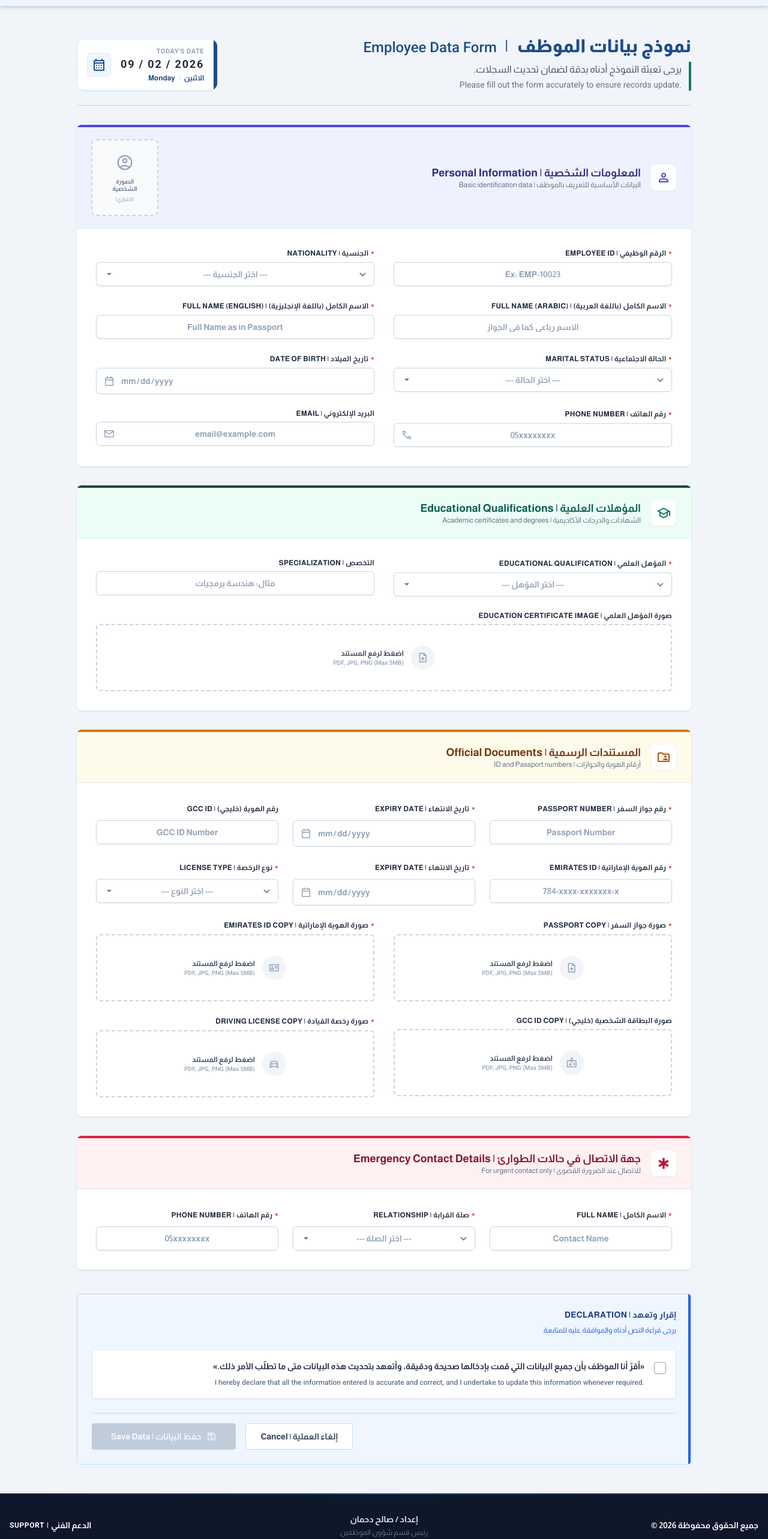
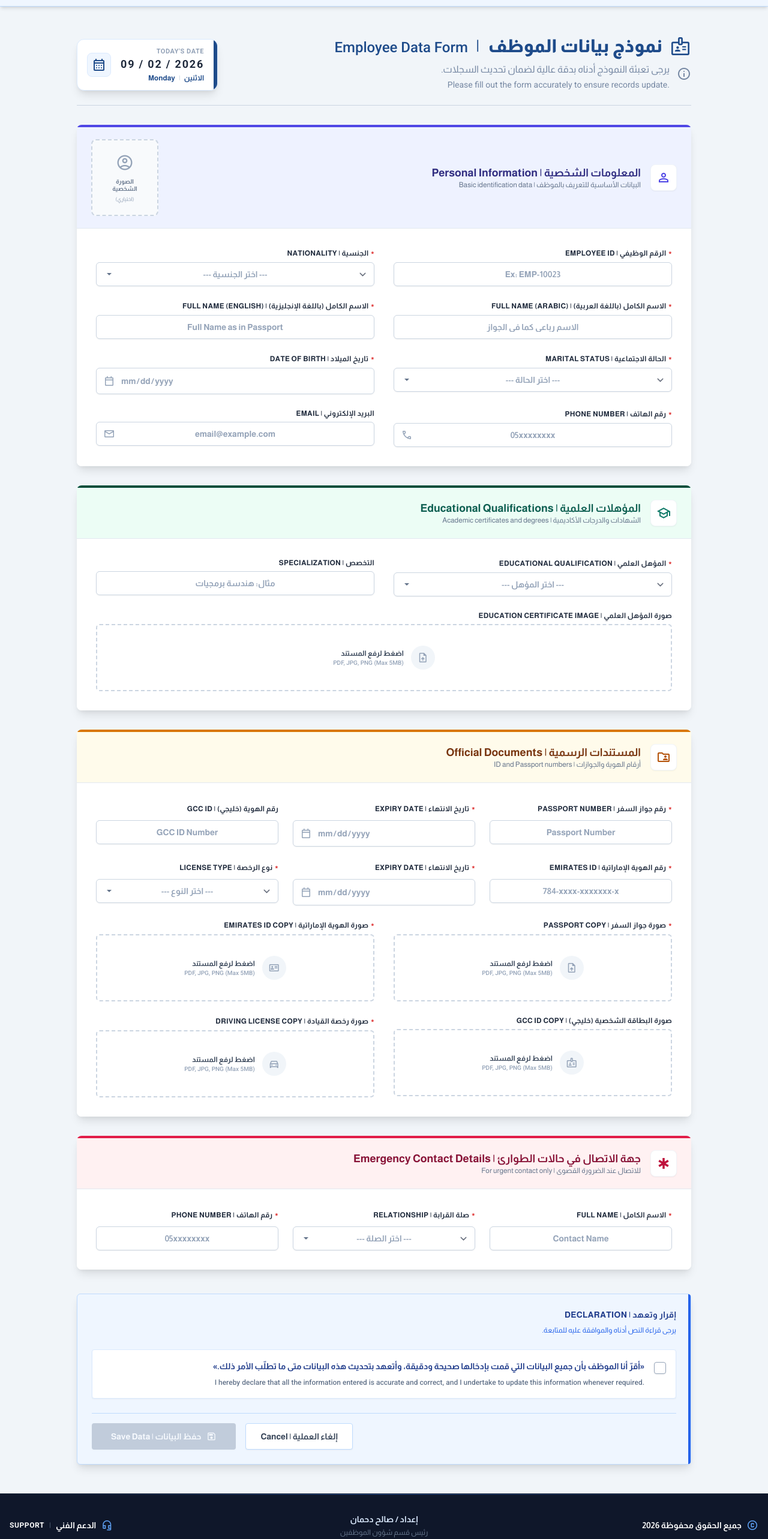
Before and after one commit to privatep88/Employee-Information-System, a React (Vite) app: page / in a window 1280 px wide. Shown: the part 123-2688 px from the top of the page at 60% size. Built offline with nearby package versions, Linux system fonts and the light colour scheme.

Commit message:
refactor: Enhance UI with icons and updated shadows
Integrates Material Symbols for enhanced visual cues in the header, footer, and main page titles. Also refines box shadow definitions to provide a more modern and subtle depth to UI elements.

```diff
--- a/App.tsx
+++ b/App.tsx
@@ -168,23 +168,36 @@ const App: React.FC = () => {
             <div className="flex flex-col gap-2 w-full max-w-2xl">
               <h1 className="text-2xl md:text-3xl font-extrabold leading-tight tracking-normal text-slate-800">
                 {activeTab === 'home' ? (
-                    <><span className="text-[#1e4b8a]">نموذج بيانات الموظف</span> <span className="text-[#1e4b8a] font-light mx-2">|</span> <span className="font-english font-medium text-[#1e4b8a] text-xl md:text-2xl">Employee Data Form</span></>
+                    <div className="flex items-center gap-3">
+                        <span className="material-symbols-outlined text-[#1e4b8a] text-[32px] md:text-[36px]">badge</span>
+                        <div>
+                            <span className="text-[#1e4b8a]">نموذج بيانات الموظف</span> <span className="text-[#1e4b8a] font-light mx-2">|</span> <span className="font-english font-medium text-[#1e4b8a] text-xl md:text-2xl">Employee Data Form</span>
+                        </div>
+                    </div>
                 ) : (
-                    <>سجلات الموظفين <span className="text-slate-400 font-light mx-2">|</span> <span className="font-english font-medium text-slate-600 text-xl md:text-2xl">Employee Records</span></>
+                    <div className="flex items-center gap-3">
+                        <span className="material-symbols-outlined text-slate-600 text-[32px] md:text-[36px]">folder_shared</span>
+                        <div>
+                             <span>سجلات الموظفين</span> <span className="text-slate-400 font-light mx-2">|</span> <span className="font-english font-medium text-slate-600 text-xl md:text-2xl">Employee Records</span>
+                        </div>
+                    </div>
                 )}
               </h1>
-              <div className="w-full pl-2 border-r-4 border-secondary pr-3">
-                  <p className="text-slate-600 text-base font-medium leading-relaxed">
-                    {activeTab === 'home' ? "يرجى تعبئة النموذج أدناه بدقة لضمان تحديث السجلات." : "قائمة بجميع بيانات الموظفين التي تم إدخالها وحفظها في النظام."}
-                  </p>
-                  <p className="text-slate-500 text-sm mt-0.5 text-right font-english" dir="ltr">
-                    {activeTab === 'home' ? "Please fill out the form accurately to ensure records update." : "List of all employee data entered and saved in the system."}
-                  </p>
+              <div className="w-full flex items-start gap-3">
+                  <span className="material-symbols-outlined text-[#7688a3] text-2xl mt-1 shrink-0">info</span>
+                  <div>
+                    <p className="text-[#7688a3] text-base font-medium leading-relaxed">
+                        {activeTab === 'home' ? "يرجى تعبئة النموذج أدناه بدقة عالية لضمان تحديث السجلات." : "قائمة بجميع بيانات الموظفين التي تم إدخالها وحفظها في النظام."}
+                    </p>
+                    <p className="text-[#7688a3] text-sm mt-0.5 text-right font-english" dir="ltr">
+                        {activeTab === 'home' ? "Please fill out the form accurately to ensure records update." : "List of all employee data entered and saved in the system."}
+                    </p>
+                  </div>
               </div>
             </div>
 
             {/* Date Display Card - Elegant Official Style */}
-            <div className="shrink-0 relative bg-white rounded-xl border border-blue-100 shadow-sm overflow-hidden flex flex-row items-stretch min-w-[220px] group hover:border-blue-300 transition-colors">
+            <div className="shrink-0 relative bg-white rounded-xl border border-blue-100 shadow-card overflow-hidden flex flex-row items-stretch min-w-[220px] group hover:border-blue-300 transition-colors">
                 {/* Accent Strip */}
                 <div className="w-1.5 bg-primary shrink-0"></div>
 
@@ -514,7 +527,7 @@ const App: React.FC = () => {
             </FormCard>
 
             {/* Declaration & Actions - Legal Style */}
-            <div className="bg-blue-50 border border-blue-200 p-6 rounded-md flex flex-col gap-6 mt-2 relative">
+            <div className="bg-blue-50 border border-blue-200 p-6 rounded-md flex flex-col gap-6 mt-2 relative shadow-card">
               <div className="absolute top-0 right-0 w-1 h-full bg-blue-600 rounded-r-md"></div>
 
               <div className="flex flex-col gap-2">
@@ -536,7 +549,7 @@ const App: React.FC = () => {
                   </span>
                 </div>
                 <div className="flex flex-col gap-1.5 flex-1">
-                    <span className="text-sm font-bold text-slate-800 leading-relaxed text-justify">
+                    <span className="text-sm font-bold text-[#1e3a8a] leading-relaxed text-justify">
                       «أقرّ أنا الموظف بأن جميع البيانات التي قمت بإدخالها صحيحة ودقيقة، وأتعهد بتحديث هذه البيانات متى ما تطلّب الأمر ذلك.»
                     </span>
                     <span className="text-xs font-medium text-slate-500 leading-relaxed text-right font-english" dir="ltr">
@@ -549,7 +562,7 @@ const App: React.FC = () => {
                 <button
                   type="button"
                   onClick={handleReset}
-                  className="w-full sm:w-auto h-11 px-6 rounded border border-blue-200 bg-white text-slate-700 font-bold text-sm hover:bg-slate-50 hover:text-red-700 hover:border-red-200 transition-colors"
+                  className="w-full sm:w-auto h-11 px-6 rounded border border-blue-200 bg-white text-slate-700 font-bold text-sm hover:bg-slate-50 hover:text-red-700 hover:border-red-200 transition-colors shadow-sm"
                 >
                   إلغاء العملية | Cancel
                 </button>
--- a/components/EmployeeList.tsx
+++ b/components/EmployeeList.tsx
@@ -80,7 +80,7 @@ const EmployeeList: React.FC<EmployeeListProps> = ({ employees }) => {
 
   if (employees.length === 0) {
     return (
-        <div className="flex flex-col items-center justify-center py-24 bg-white rounded-card shadow-soft text-center border border-slate-200">
+        <div className="flex flex-col items-center justify-center py-24 bg-white rounded-card shadow-card text-center border border-slate-200">
             <div className="size-24 bg-slate-50 rounded-full flex items-center justify-center mb-6 text-slate-300 border border-slate-100">
                 <span className="material-symbols-outlined text-[48px]">folder_open</span>
             </div>
--- a/components/Layout/Footer.tsx
+++ b/components/Layout/Footer.tsx
@@ -12,9 +12,12 @@ const Footer: React.FC = () => {
 
         {/* Copyright Section */}
         <div className="text-center md:text-start flex flex-col gap-1 md:w-1/3">
-             <p className="font-bold text-white text-sm">
-              جميع الحقوق محفوظة {currentYear} ©
-            </p>
+             <div className="flex items-center justify-center md:justify-start gap-2">
+                <span className="material-symbols-outlined text-[20px] text-blue-400">copyright</span>
+                <p className="font-bold text-white text-sm">
+                  جميع الحقوق محفوظة {currentYear}
+                </p>
+             </div>
         </div>
 
         {/* Center Credits */}
@@ -25,10 +28,13 @@ const Footer: React.FC = () => {
 
         {/* Links Section */}
         <div className="flex flex-wrap justify-center md:justify-end gap-4 md:gap-8 text-sm md:w-1/3 order-2 md:order-3">
-          <a href="#" className="text-white hover:text-blue-200 transition-colors font-semibold flex items-center gap-1 group">
-             <span className="group-hover:translate-y-px transition-transform">الدعم الفني</span>
-             <span className="text-white">|</span>
-             <span className="font-english text-xs uppercase tracking-wider group-hover:translate-y-px transition-transform">Support</span>
+          <a href="#" className="text-white hover:text-blue-200 transition-colors font-semibold flex items-center gap-2 group">
+             <span className="material-symbols-outlined text-[20px] text-blue-400 group-hover:text-blue-200 transition-colors">headset_mic</span>
+             <div className="flex items-center gap-1 group-hover:translate-y-px transition-transform">
+                <span>الدعم الفني</span>
+                <span className="text-slate-600 mx-1">|</span>
+                <span className="font-english text-xs uppercase tracking-wider">Support</span>
+             </div>
           </a>
         </div>
       </div>
--- a/components/Layout/Header.tsx
+++ b/components/Layout/Header.tsx
@@ -61,7 +61,7 @@ const Header: React.FC<HeaderProps> = ({ activeTab = 'home', onTabChange = (_: '
         <div className="container mx-auto px-4 md:px-8 py-3 flex items-center justify-between whitespace-nowrap">
           {/* System Title */}
           <div className="flex items-center gap-3 text-text-main">
-            <div className="w-1 h-8 bg-primary rounded-full shadow-sm"></div>
+            <span className="material-symbols-outlined text-[#163a6e] text-[32px]">assignment_ind</span>
             <div>
               <h2 className="text-lg font-bold leading-tight text-[#163a6e]">
                 نظام معلومات الموظفين <span className="hidden sm:inline text-[#163a6e] opacity-50 mx-2">|</span> <span className="block sm:inline font-english text-base font-medium text-[#163a6e]">Employee Information System</span>
--- a/index.html
+++ b/index.html
@@ -37,9 +37,9 @@
               english: ["'Roboto'", "sans-serif"]
             },
             boxShadow: {
-              soft: "0 2px 4px 0 rgba(0, 0, 0, 0.05)",
-              card: "0 1px 3px 0 rgba(0, 0, 0, 0.1), 0 1px 2px -1px rgba(0, 0, 0, 0.1)",
-              elevated: "0 4px 6px -1px rgba(0, 0, 0, 0.1), 0 2px 4px -2px rgba(0, 0, 0, 0.1)"
+              soft: "0 4px 6px -1px rgba(0, 0, 0, 0.05), 0 2px 4px -1px rgba(0, 0, 0, 0.03)",
+              card: "0 10px 15px -3px rgba(0, 0, 0, 0.1), 0 4px 6px -2px rgba(0, 0, 0, 0.05)",
+              elevated: "0 20px 25px -5px rgba(0, 0, 0, 0.1), 0 10px 10px -5px rgba(0, 0, 0, 0.04)"
             },
             borderRadius: {
               'card': '0.5rem', // 8px - More formal than 2xl
```
